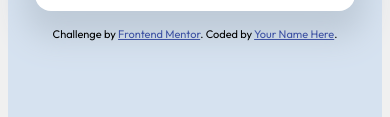
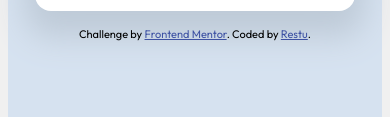
Before and after one commit to masrestu/qr-code-fm, a plain HTML site: page index.html in a window 390 px wide. Shown: the part 677-794 px from the top of the page. Drawn offline with Linux system fonts and the light colour scheme.

Commit message:
Add Code by, responsive to mobile

```diff
--- a/index.html
+++ b/index.html
@@ -32,7 +32,7 @@
 
     <div class="attribution">
       Challenge by <a href="https://www.frontendmentor.io?ref=challenge" target="_blank">Frontend Mentor</a>.
-      Coded by <a href="#">Your Name Here</a>.
+      Coded by <a href="#">Restu</a>.
     </div>
   </div>
 </body>
--- a/style.css
+++ b/style.css
@@ -61,3 +61,9 @@ p {
 	margin-left: 4px;
 	margin-right: 4px;
 }
+
+@media screen and (max-width: 640px) {
+	.container {
+		max-width: 375px;
+	}
+}
```
